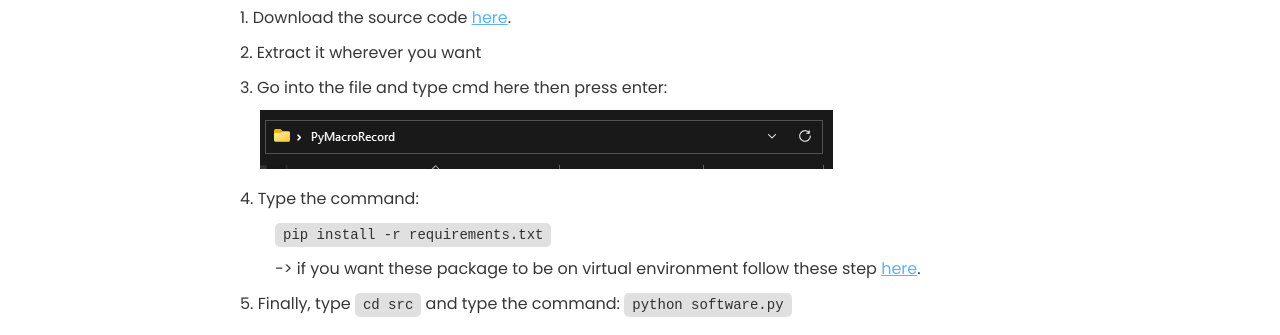
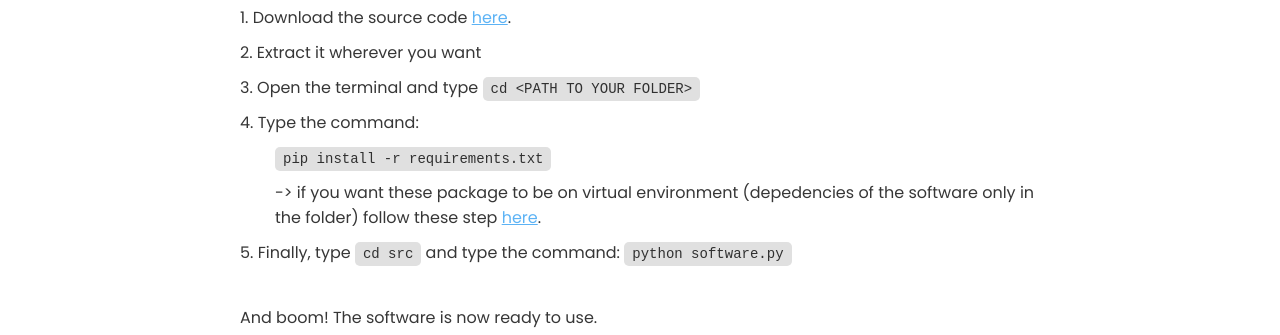
Before and after one commit to LOUDO56/PyMacroRecord, a plain HTML site: page download.html in a window 1280 px wide. Shown: the part 617-952 px from the top of the page. Drawn offline with Linux system fonts and the light colour scheme; no server answers.

Commit message:
Changed way of installation MacOS and Linux and changed link download source code

```diff
--- a/download.html
+++ b/download.html
@@ -61,13 +61,10 @@
                     <p class="download-desc">
                         <p>1. Download the source code <a href="https://github.com/LOUDO56/PyMacroRecord/archive/refs/tags/1.0.3.zip" class="linked">here</a>.</p>
                         <p>2. Extract it wherever you want</p>
-                        <p>3. Go into the file and type cmd here then press enter:</p>
-                        <div>
-                            <img src="assets/file_explorer.png" alt="file explorer tuto" class="file-explorer">
-                        </div>
+                        <p>3. Open the terminal and type <code>cd &lt;PATH TO YOUR FOLDER&gt;</code></p>
                         <p>4. Type the command:</p>
                         <div><code class="pip-command">pip install -r requirements.txt</code></div>
-                        <p class="more-info">-> if you want these package to be on virtual environment follow these step <a href="https://stackoverflow.com/a/41799834" target="_blank" class="linked">here</a>.</p>
+                        <p class="more-info">-> if you want these package to be on virtual environment (depedencies of the software only in the folder) follow these step <a href="https://stackoverflow.com/a/41799834" target="_blank" class="linked">here</a>.</p>
                         <p>5. Finally, type <code>cd src</code> and type the command: <code>python software.py</code></p>
                         <p class="ready">And boom! The software is now ready to use.</p>
                     </p>
```
Also changed, not shown: assets/file_explorer.png (deleted).
